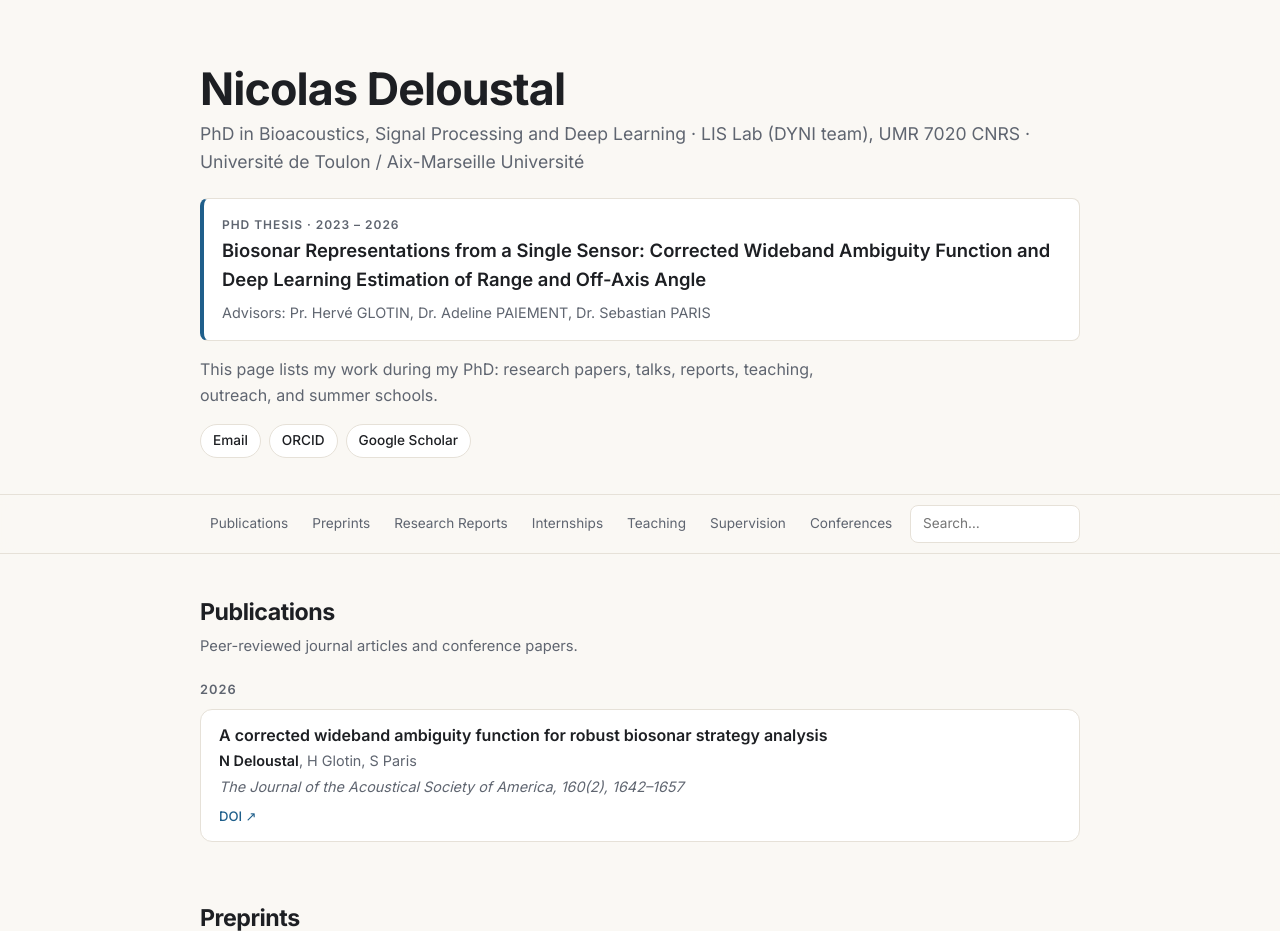
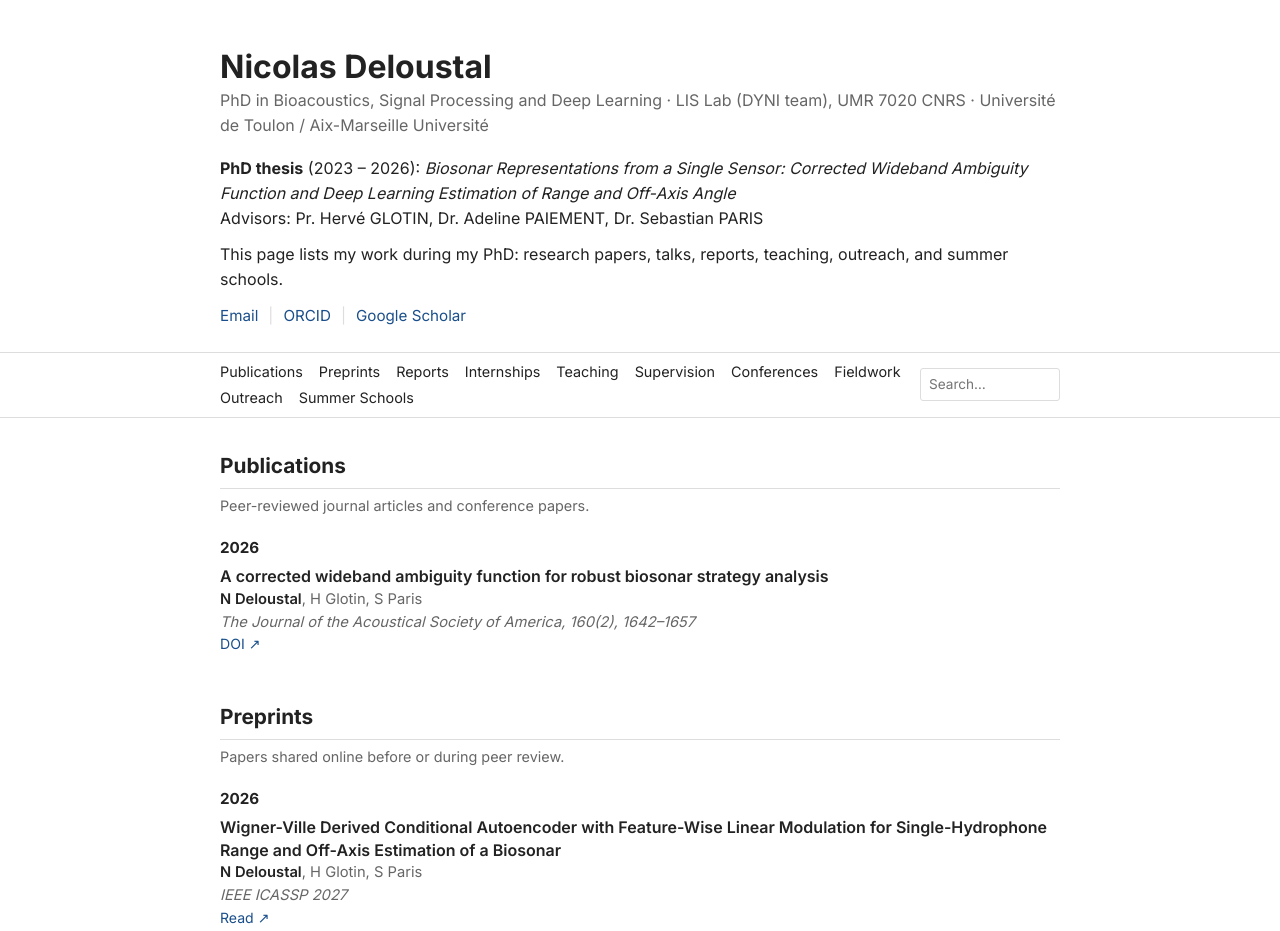
Before and after one commit to nico-las-git/website, a plain HTML site: page index.html in a window 1280 px wide. Shown: the top 931 px of the page. Drawn offline with Linux system fonts and the light colour scheme.

Commit message:
Update index.html
color change

```diff
--- a/index.html
+++ b/index.html
@@ -9,103 +9,75 @@
 <link href="https://fonts.googleapis.com/css2?family=Inter:wght@400;500;600;700&display=swap" rel="stylesheet">
 <style>
   :root {
-    --bg: #faf8f4;
-    --surface: #ffffff;
-    --text: #1d1f23;
-    --muted: #5f6570;
-    --line: #e6e1d8;
-    --accent: #1f5f8b;
-    --accent-soft: #e4eef5;
-    --warm: #b4532a;
-    --warm-soft: #f8e9e1;
-    --green: #2f7a4f;
-    --green-soft: #e3f2e8;
-    --radius: 12px;
-  }
-  @media (prefers-color-scheme: dark) {
-    :root {
-      --bg: #14161a;
-      --surface: #1c1f24;
-      --text: #ecebe7;
-      --muted: #a1a6ae;
-      --line: #2d3138;
-      --accent: #7fb6dd;
-      --accent-soft: #1d2e3b;
-      --warm: #e69a76;
-      --warm-soft: #3a261d;
-      --green: #7cc89b;
-      --green-soft: #1d3326;
-    }
+    --bg: #ffffff;
+    --text: #222222;
+    --muted: #666666;
+    --line: #dddddd;
+    --accent: #1a4f8b;
   }
   * { box-sizing: border-box; }
-  html { scroll-behavior: smooth; scroll-padding-top: 72px; }
+  html { scroll-behavior: smooth; scroll-padding-top: 60px; }
   body {
     margin: 0;
     background: var(--bg);
     color: var(--text);
-    font: 16px/1.6 "Inter", system-ui, sans-serif;
+    font: 16px/1.55 "Inter", Helvetica, Arial, sans-serif;
   }
   a { color: var(--accent); text-decoration: none; }
   a:hover { text-decoration: underline; }
-  .wrap { max-width: 920px; margin: 0 auto; padding: 0 20px; }
+  .wrap { max-width: 880px; margin: 0 auto; padding: 0 20px; }
 
-  /* Hero */
-  header { padding: 64px 0 36px; border-bottom: 1px solid var(--line); }
-  .hero { display: flex; gap: 28px; align-items: center; }
-  .hero img { width: 120px; height: 120px; border-radius: 50%; object-fit: cover; flex-shrink: 0; }
-  h1, h2 { font-weight: 700; letter-spacing: -0.02em; }
-  h1 { font-size: clamp(2rem, 5vw, 2.8rem); margin: 0 0 4px; line-height: 1.15; }
-  .role { font-size: 1.1rem; color: var(--muted); margin: 0; }
-  .thesis { margin: 22px 0 8px; padding: 16px 18px; background: var(--surface); border: 1px solid var(--line); border-left: 4px solid var(--accent); border-radius: 8px; }
-  .thesis .label { font-size: .75rem; text-transform: uppercase; letter-spacing: .08em; color: var(--muted); font-weight: 600; }
-  .thesis .ttl { font-weight: 600; font-size: 1.15rem; margin: 2px 0 6px; }
-  .thesis .meta { font-size: .9rem; color: var(--muted); }
-  .about { color: var(--muted); max-width: 640px; }
-  .links { display: flex; flex-wrap: wrap; gap: 8px; margin-top: 14px; }
-  .links a { font-size: .85rem; font-weight: 500; padding: 5px 12px; border: 1px solid var(--line); border-radius: 999px; background: var(--surface); color: var(--text); }
-  .links a:hover { border-color: var(--accent); color: var(--accent); text-decoration: none; }
+  /* Header */
+  header { padding: 48px 0 24px; }
+  .hero { display: flex; gap: 24px; align-items: center; }
+  .hero img { width: 110px; height: 110px; border-radius: 4px; object-fit: cover; flex-shrink: 0; }
+  h1 { font-size: 2rem; font-weight: 700; margin: 0 0 2px; line-height: 1.2; }
+  .role { color: var(--muted); margin: 0; }
+  .thesis { margin: 18px 0 0; }
+  .about { margin: 12px 0 0; }
+  .links { margin-top: 12px; font-size: .95rem; }
+  .links a + a::before { content: "|"; color: var(--line); margin: 0 10px; display: inline-block; }
 
   /* Nav */
-  nav { position: sticky; top: 0; z-index: 10; background: color-mix(in srgb, var(--bg) 92%, transparent); backdrop-filter: blur(8px); border-bottom: 1px solid var(--line); }
-  nav .wrap { display: flex; gap: 10px; align-items: center; padding-top: 10px; padding-bottom: 10px; }
-  .navlinks { display: flex; gap: 4px; overflow-x: auto; flex: 1; scrollbar-width: none; }
+  nav { position: sticky; top: 0; z-index: 10; background: var(--bg); border-top: 1px solid var(--line); border-bottom: 1px solid var(--line); }
+  nav .wrap { display: flex; gap: 12px; align-items: center; padding-top: 8px; padding-bottom: 8px; }
+  .navlinks { display: flex; flex-wrap: wrap; gap: 4px 16px; flex: 1; }
   .navlinks::-webkit-scrollbar { display: none; }
-  .navlinks a { white-space: nowrap; font-size: .85rem; color: var(--muted); padding: 6px 10px; border-radius: 8px; }
-  .navlinks a:hover { background: var(--accent-soft); color: var(--accent); text-decoration: none; }
-  #search { width: 170px; flex-shrink: 0; padding: 7px 12px; border: 1px solid var(--line); border-radius: 8px; background: var(--surface); color: var(--text); font: inherit; font-size: .85rem; }
-  #search:focus { outline: 2px solid var(--accent); outline-offset: -1px; }
+  .navlinks a { white-space: nowrap; font-size: .9rem; color: var(--text); }
+  .navlinks a:hover { color: var(--accent); }
+  #search { width: 140px; flex-shrink: 0; padding: 5px 8px; border: 1px solid var(--line); border-radius: 3px; background: var(--bg); color: var(--text); font: inherit; font-size: .85rem; }
+  #search:focus { outline: none; border-color: var(--accent); }
 
   /* Sections */
-  section { padding: 40px 0 8px; }
-  h2 { font-size: 1.45rem; margin: 0 0 4px; }
-  .intro { color: var(--muted); font-size: .92rem; margin: 0 0 18px; }
-  .year { font-size: .8rem; font-weight: 600; letter-spacing: .08em; color: var(--muted); margin: 22px 0 8px; }
-  .item { background: var(--surface); border: 1px solid var(--line); border-radius: var(--radius); padding: 14px 18px; margin-bottom: 10px; }
+  section { padding: 32px 0 0; }
+  h2 { font-size: 1.3rem; font-weight: 700; margin: 0 0 6px; padding-bottom: 6px; border-bottom: 1px solid var(--line); }
+  .intro { color: var(--muted); font-size: .9rem; margin: 0 0 12px; }
+  .year { font-weight: 700; font-size: .95rem; margin: 18px 0 6px; }
+  .item { margin: 0 0 14px; }
   .item .t { font-weight: 600; line-height: 1.4; }
-  .item .m { font-size: .9rem; color: var(--muted); margin-top: 3px; }
+  .item .m { font-size: .92rem; color: var(--muted); }
   .item .m b { color: var(--text); font-weight: 600; }
-  .item .acts { display: flex; flex-wrap: wrap; gap: 10px; margin-top: 8px; font-size: .82rem; font-weight: 500; }
-  .badge { display: inline-block; font-size: .72rem; font-weight: 600; padding: 2px 8px; border-radius: 999px; background: var(--accent-soft); color: var(--accent); margin-left: 6px; vertical-align: 2px; white-space: nowrap; }
-  .badge.warm { background: var(--warm-soft); color: var(--warm); }
-  .badge.green { background: var(--green-soft); color: var(--green); }
+  .item .acts { display: flex; flex-wrap: wrap; gap: 14px; font-size: .88rem; }
+  .badge { font-size: .85rem; font-weight: 400; color: var(--muted); margin-left: 6px; white-space: nowrap; }
+  .badge::before { content: "["; }
+  .badge::after { content: "]"; }
 
   /* Teaching table */
-  .table-wrap { overflow-x: auto; background: var(--surface); border: 1px solid var(--line); border-radius: var(--radius); }
-  table { width: 100%; border-collapse: collapse; font-size: .9rem; }
-  th, td { text-align: left; padding: 10px 14px; border-bottom: 1px solid var(--line); }
-  th { font-size: .75rem; text-transform: uppercase; letter-spacing: .06em; color: var(--muted); font-weight: 600; }
+  .table-wrap { overflow-x: auto; }
+  table { width: 100%; border-collapse: collapse; font-size: .92rem; }
+  th, td { text-align: left; padding: 8px 10px; border-bottom: 1px solid var(--line); vertical-align: top; }
+  th { font-weight: 700; border-bottom: 2px solid var(--text); }
   td.h, th.h { text-align: right; white-space: nowrap; }
-  tfoot td { font-weight: 600; border-bottom: none; }
-  .empty { color: var(--muted); font-style: italic; padding: 30px 0; text-align: center; }
+  tfoot td { font-weight: 700; border-bottom: none; }
+  .empty { color: var(--muted); padding: 30px 0; }
 
-  footer { margin-top: 56px; padding: 24px 0 40px; border-top: 1px solid var(--line); color: var(--muted); font-size: .82rem; }
+  footer { margin-top: 48px; padding: 18px 0 32px; border-top: 1px solid var(--line); color: var(--muted); font-size: .82rem; }
 
   @media (max-width: 600px) {
-    header { padding-top: 40px; }
-    .hero { flex-direction: column; align-items: flex-start; gap: 16px; }
+    header { padding-top: 32px; }
+    .hero { flex-direction: column; align-items: flex-start; gap: 14px; }
     .hero img { width: 90px; height: 90px; }
     #search { width: 110px; }
-    td, th { padding: 8px 10px; }
   }
 </style>
 </head>
@@ -149,13 +121,13 @@
         <div class="m">${boldMe(it.authors)}</div>
         ${it.venue ? `<div class="m"><i>${esc(it.venue)}</i></div>` : ""}
         ${acts([[it.link, "Read ↗"]])}` },
-    { key: "reports", label: "Research Reports", stat: "Research reports",
+    { key: "reports", label: "Reports", stat: "Research reports",
       intro: "Technical and research reports.",
       item: it => `<div class="t">${esc(it.title)}</div>
         <div class="m">${joinMeta([it.authors ? boldMe(it.authors) : "", esc(it.institution)])}</div>
         ${acts([[it.link, "Read ↗"]])}` },
     { key: "internships", label: "Internships", stat: "Internship reports",
-      intro: "Internship reports written before my PhD.",
+      intro: "Internship reports written before and during my PhD.",
       item: it => `<div class="t">${esc(it.title)}</div>
         <div class="m">${joinMeta([esc(it.institution), it.supervisor ? "Supervised by " + esc(it.supervisor) : "", esc(it.duration)])}</div>
         ${acts([[it.link, "Read ↗"]])}` },
@@ -164,7 +136,7 @@
     { key: "supervision", label: "Supervision",
       intro: "Student internships I supervised.",
       item: it => {
-        const LV = { L1: "1st-year License", L2: "2nd-year License", L3: "3rd-year License", M1: "1st-year Master's", M2: "2nd-year Master's", ENGINEERING: "Final-year engineering"};
+        const LV = { L1: "1st-year Bachelor's", L2: "2nd-year Bachelor's", L3: "3rd-year Bachelor's", M1: "1st-year Master's", M2: "2nd-year Master's", ENGINEERING: "Final-year engineering" };
         const lvl = LV[String(it.level).toUpperCase()] || it.level;
         const title = it.topic || `${lvl} internship`;
         return `<div class="t">${esc(title)}${it.level ? `<span class="badge">${esc(it.level)}</span>` : ""}</div>
@@ -177,7 +149,7 @@
         ${it.authors ? `<div class="m">${boldMe(it.authors)}</div>` : ""}
         <div class="m">${joinMeta([`<i>${esc(it.event)}</i>`, esc(it.location), esc(it.date)])}</div>
         ${acts([[it.link, "Abstract ↗"]])}`; } },
-            { key: "fieldwork", label: "Fieldwork",
+    { key: "fieldwork", label: "Fieldwork",
       intro: "Field missions at sea and on the coast to collect acoustic data.",
       item: it => `<div class="t">${esc(it.title)}</div>
         ${joinMeta([esc(it.location), esc(it.dates)]) ? `<div class="m">${joinMeta([esc(it.location), esc(it.dates)])}</div>` : ""}
@@ -217,13 +189,10 @@
         <p class="role">${joinMeta([esc(P.role), esc(P.lab), esc(P.university)])}</p>
       </div>
     </div>
-    ${P.thesisTitle ? `<div class="thesis">
-      <div class="label">PhD Thesis · ${esc(P.period)}</div>
-      <div class="ttl">${esc(P.thesisTitle)}</div>
-      ${P.supervisors ? `<div class="meta">Advisors: ${esc(P.supervisors)}</div>` : ""}
-    </div>` : ""}
+    ${P.thesisTitle ? `<p class="thesis"><b>PhD thesis</b>${P.period ? ` (${esc(P.period)})` : ""}: <i>${esc(P.thesisTitle)}</i>
+      ${P.supervisors ? `<br>Advisors: ${esc(P.supervisors)}` : ""}</p>` : ""}
     ${P.about ? `<p class="about">${esc(P.about)}</p>` : ""}
-    <div class="links">${linkItems.map(([u, t]) => `<a href="${esc(u)}" target="_blank" rel="noopener">${t}</a>`).join("")}</div>`;
+    ${linkItems.length ? `<div class="links">${linkItems.map(([u, t]) => `<a href="${esc(u)}" target="_blank" rel="noopener">${t}</a>`).join("")}</div>` : ""}`;
   document.title = `${P.name} · PhD Portfolio`;
 
   document.getElementById("navlinks").innerHTML =
```
